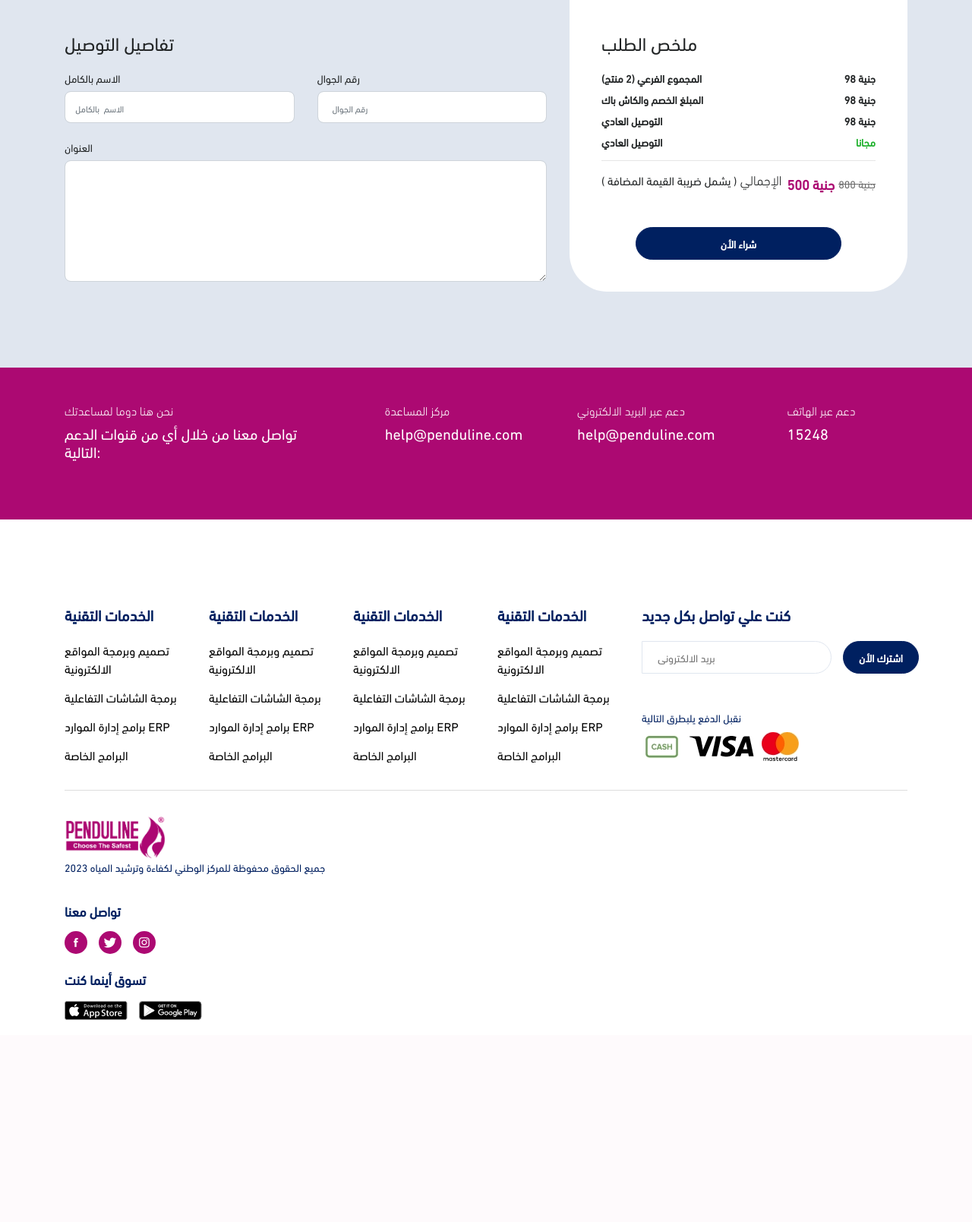
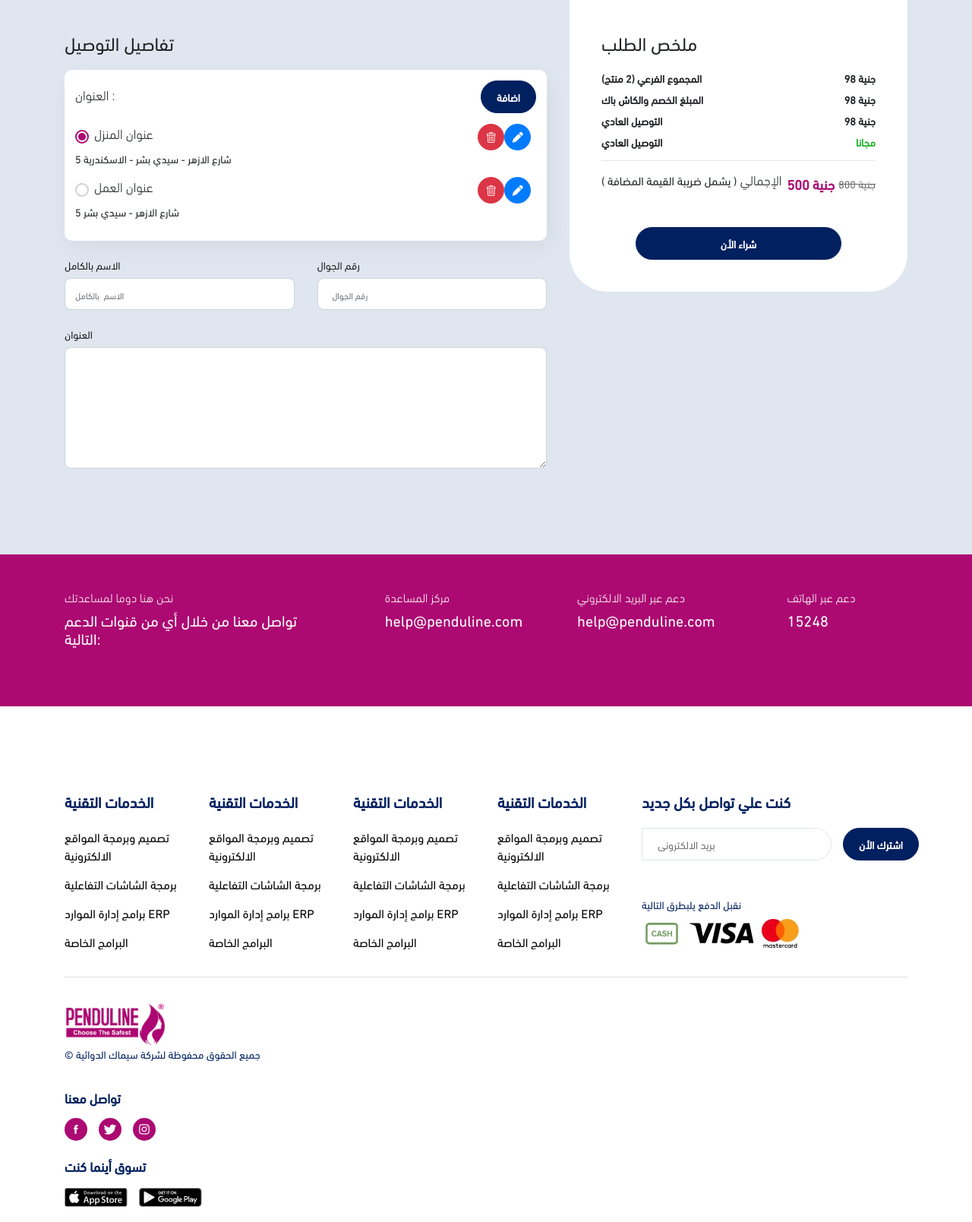
Before and after one commit to waleedo0o7/penduline, a PHP site: page /view-checkout-1.php in a window 1280 px wide. Shown: the part 139-1748 px from the top of the page at 76% size. Before the commit the page ends 1482 px from the top, so only its background shows below. Run offline with PHP 8.4, Linux system fonts and the light colour scheme; some libraries are stand-ins or nearby versions; some web fonts are replaced.

Commit message:
finish tasks language - address - video

```diff
--- a/assets/js/app.js
+++ b/assets/js/app.js
@@ -246,7 +246,7 @@ let productSliderSwiper = () => {
     slidesNumView = 3.5
   } else {
     sliderDirection = 'vertical'
-    slidesNumView = 5
+    slidesNumView = 3.5
   }
 
   swiperProductsThumbsSlider = new Swiper(".swiper-products-thumbs-slider", {
--- a/layout-footer.php
+++ b/layout-footer.php
@@ -1,3 +1,5 @@
+<?php @include "./src/html/modals.html"; ?>
+
 <!-- CONTACTS SECTION START -->
 <section class="contacts">
   <div class="container">
@@ -48,8 +50,6 @@
   </div>
 </section>
 <!-- CONTACTS SECTION END -->
-
-
 
 <!-- FOOTER SECTION START -->
 <footer class="footer">
@@ -194,8 +194,7 @@
     <div class="footer__copy-rights">
       <div class="footer__copy-rights__logo">
         <img src="assets/images/Brand/logo-main.png" alt="Logo">
-        <p class="footer__copy-rights__logo__heading">جميع الحقوق محفوظة للمركز الوطني لكفاءة وترشيد المياه
-          2023</p>
+        <p class="footer__copy-rights__logo__heading"> © جميع الحقوق محفوظة لشركة سيماك الدوائية </p>
       </div>
 
       <div>
@@ -234,10 +233,7 @@
 </footer>
 <!-- FOOTER SECTION END -->
 
-
-
 <script src="assets/js/jquery-3.4.1.min.js"></script>
-<!-- <script src="assets/js/swiper.min.js"></script> -->
 <script src="other/js/swiper-bundle.min.js"></script>
 <script src="assets/js/popper.min.js"></script>
 <script src="assets/js/bootstrap.min.js"></script>
--- a/layout-header.php
+++ b/layout-header.php
@@ -12,6 +12,8 @@
   <link rel="stylesheet" href="assets/css/jquery.fancybox.css" />
   <link rel="stylesheet" href="other/icomoon-dist.css" />
 
+  <link rel="stylesheet" href="https://cdnjs.cloudflare.com/ajax/libs/flag-icon-css/3.5.0/css/flag-icon.min.css">
+
   <?php
   if (isset($_GET['dir']))
     echo '<link rel="stylesheet" href="assets/css/style-rtl.min.css" />';
@@ -22,12 +24,8 @@
 
   <link href="other/css/jquery-ui.css" rel="stylesheet">
 
-
-
   <!-- Fancybox -->
   <link href="other/css/jquery.fancybox.min.css" rel="stylesheet" />
-
-
 
   <link rel="stylesheet" href="https://cdnjs.cloudflare.com/ajax/libs/font-awesome/6.5.1/css/all.min.css" integrity="sha512-DTOQO9RWCH3ppGqcWaEA1BIZOC6xxalwEsw9c2QQeAIftl+Vegovlnee1c9QX4TctnWMn13TZye+giMm8e2LwA==" crossorigin="anonymous" referrerpolicy="no-referrer" />
 
--- a/layout-top-nav.php
+++ b/layout-top-nav.php
@@ -24,29 +24,14 @@
         <img src="assets/images/Brand/logo-white.svg" alt="Logo" />
       </a>
 
-
-
       <div class="co-language-switcher">
-        <a href="#" class="co-language-switcher__link" type="button" id="changeLang" data-toggle="dropdown" aria-haspopup="true" aria-expanded="false">
+        <a href="#" data-toggle="modal" data-target="#change-language" class="co-language-switcher__link">
           <img class="co-language-switcher__flag" src="assets/images/Flag/egypt.png" alt="EGYPT" />
           <span class="co-language-switcher__link__label color-white">مصر</span>
           <i class="icon icon-arrow_dropdown icon-xl color-white"></i>
         </a>
-        <div class="dropdown-menu" aria-labelledby="changeLang" x-placement="bottom-start" style="
-                position: absolute;
-                will-change: transform;
-                top: 0;
-                left: 0;
-                transform: translate3d(1282px, 68px, 0px);
-              ">
-          <a class="dropdown-item" href="#">
-            <span>عربي</span>
-          </a>
-          <a class="dropdown-item" href="#">
-            <span>English</span>
-          </a>
-        </div>
       </div>
+
       <div class="co-icon-container">
         <i class="icon icon-location-3"></i>
         <span>القاهره</span>
@@ -104,7 +89,7 @@
     <div class="container header__nav-list__container">
       <ul class="header__nav reset-list">
         <li class="header__nav__item header__nav__item--active">
-          <a href="" class="header__nav__item__link">    <i class="fa fa-ellipsis show-all-icon" aria-hidden="true"></i>   عرض الكل</a>
+          <a href="" class="header__nav__item__link"> <i class="fa fa-ellipsis show-all-icon" aria-hidden="true"></i> عرض الكل</a>
         </li>
         <li class="header__nav__item">
           <a href="" class="header__nav__item__link"> عالم بندولين</a>
--- /dev/null
+++ b/src/html/modals.html
@@ -0,0 +1,81 @@
+<!-- change language -->
+<div class="modal fade" id="change-language" tabindex="-1" role="dialog" aria-labelledby="change-languageLabel"
+    aria-hidden="true">
+    <div class="modal-dialog" role="document">
+        <div class="modal-content">
+
+            <div class="modal-header">
+                <h5 class="modal-title" id="change-languageLabel"> اعدادت اللغة و العملة </h5>
+                <button type="button" class="close" data-dismiss="modal" aria-label="Close">
+                    <span aria-hidden="true">&times;</span>
+                </button>
+            </div>
+
+            <div class="modal-body">
+
+                <div class="language  mb-3 ">
+
+                    <h5> اللغة </h5>
+
+                    <div class="options-wrapper lang-and-currency-options">
+
+                        <label class="option-container d-flex justify-content-between align-items-center">
+                            <input type="radio" checked="checked" name="report-reason" value="1">
+                            <span class="checkmark"></span>
+                            <p class="m-0"> عربي </p>
+                            <span class="flag-icon flag-icon-sa"></span>
+                        </label>
+
+                        <label class="option-container d-flex justify-content-between align-items-center">
+                            <input type="radio" name="report-reason" value="1">
+                            <span class="checkmark"></span>
+                            <p class="m-0"> english </p>
+                            <span class="flag-icon flag-icon-am"></span>
+                        </label>
+
+
+                        <label class="option-container d-flex justify-content-between align-items-center">
+                            <input type="radio" name="report-reason" value="1">
+                            <span class="checkmark"></span>
+                            <p class="m-0"> english </p>
+                            <span class="flag-icon flag-icon-am"></span>
+                        </label>
+
+                    </div><!-- options-wrapper -->
+
+                </div> <!-- language -->
+
+                <div class="currency  mb-3 ">
+
+                    <h5> العملة </h5>
+
+                    <div class="options-wrapper lang-and-currency-options">
+
+                        <label class="option-container d-flex justify-content-between align-items-center">
+                            <input type="radio" checked="checked" name="currency" value="1">
+                            <span class="checkmark"></span>
+                            <p class="m-0"> جنية مصري </p>
+                            <p class="mb-0 color-gray"> EG </p>
+                        </label>
+
+                        <label class="option-container d-flex justify-content-between align-items-center">
+                            <input type="radio" checked="checked" name="currency" value="1">
+                            <span class="checkmark"></span>
+                            <p class="m-0"> ريال سعودي </p>
+                            <p class="mb-0 color-gray"> EG </p>
+                        </label>
+
+                        <label class="option-container d-flex justify-content-between align-items-center">
+                            <input type="radio" checked="checked" name="currency" value="1">
+                            <span class="checkmark"></span>
+                            <p class="m-0"> جنية يوناني </p>
+                            <p class="mb-0 color-gray"> EG </p>
+                        </label>
+
+                    </div><!-- options-wrapper -->
+                </div> <!-- language -->
+
+            </div>
+        </div>
+    </div>
+</div>
--- a/src/scss/_main.scss
+++ b/src/scss/_main.scss
@@ -113,7 +113,7 @@ a {
   margin-bottom: 10px;
 
   .checkmark {
-    top: 0;
+    top: 5px;
     #{$left}: 0;
     height: 18px;
     width: 18px;
@@ -299,7 +299,7 @@ select.select {
 
 .btn-action {
   width: 40px;
-  height: 40px;
+  height: 35px;
   display: flex;
   justify-content: center;
   align-items: center;
@@ -1073,14 +1089,20 @@ select.select {
 
     .swiper.swiper-products-thumbs-slider {
       margin: 0;
+      height: auto;
+      width: 100%;
     }
   }
+}
 
-  .product-page-wrapper .co-product-slider .product-slider .swiper.swiper-products-thumbs-slider {
-    width: 100%;
+.modal {
+  .modal-content {
+    border-radius: 20px;
   }
 
-  .product-page-wrapper .co-product-slider .product-slider .swiper.swiper-products-thumbs-slider {
-    height: auto;
+  .modal-header .close {
+    margin: -1rem auto -1rem -1rem;
+    font-size: 32px;
+    line-height: 15px;
   }
 }
--- a/view-checkout-1.php
+++ b/view-checkout-1.php
@@ -6,9 +6,6 @@
     <div class="container">
 
         <div class="co-page-content">
-
-
-
 
             <div class="row">
 
@@ -23,6 +20,47 @@
                         <div class="form-wrapper">
 
                             <form>
+
+
+
+                                <div class="card all-addresses mb-4 p-3">
+
+                                    <p class="lead mb-2 d-flex justify-content-between align-items-center mb-3"> <span> العنوان : </span> <a href="#" class="btn btn--secondary "> اضافة </a> </p>
+
+                                    <div class="one-address">
+                                        <div class="d-flex justify-content-between align-items-center">
+                                            <label class="option-container mb-1">
+                                                <input type="radio" checked="checked" name="address" value="1">
+                                                <span class="checkmark"></span>
+                                                <p class="lead mb-0"> عنوان المنزل </p>
+                                            </label>
+                                            <a class="btn btn-danger   btn-action" href="#"> <i class="icon icon-trash"></i> </a>
+                                            <a class="btn btn-primary  btn-action mr-2" href="#"> <i class="fa fa-pen"></i> </a>
+                                        </div> <!-- d-flex -->
+                                        <p> 5 شارع الازهر - سيدي بشر - الاسكندرية </p>
+                                    </div><!-- one-address -->
+
+
+                                    <div class="one-address">
+                                        <div class="d-flex justify-content-between align-items-center">
+                                            <label class="option-container mb-1">
+                                                <input type="radio" name="address" value="1">
+                                                <span class="checkmark"></span>
+                                                <p class="lead mb-0"> عنوان العمل </p>
+                                            </label>
+                                            <a class="btn btn-danger  btn-action" href="#"> <i class="icon icon-trash"></i> </a>
+                                            <a class="btn btn-primary btn-action mr-2" href="#"> <i class="fa fa-pen"></i> </a>
+                                        </div> <!-- d-flex -->
+                                        <p> 5 شارع الازهر - سيدي بشر  </p>
+                                    </div><!-- one-address -->
+
+
+
+
+                                </div> <!-- all-addresses -->
+
+
+
 
                                 <div class="row">
                                     <div class="col-md-6">
```
Also changed, not shown: other parts of src/scss/_main.scss (+31 -15 lines), view-products-details.php (+20 -5 lines), assets/css/style-ltr.min.css, assets/css/style-rtl.min.css, 2 other files.
